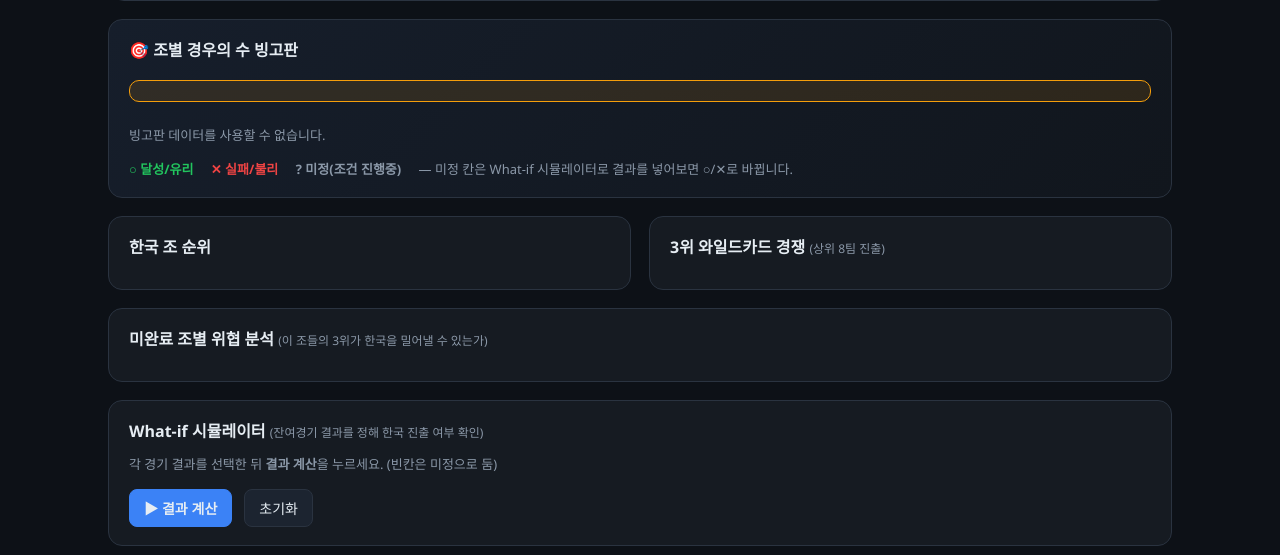
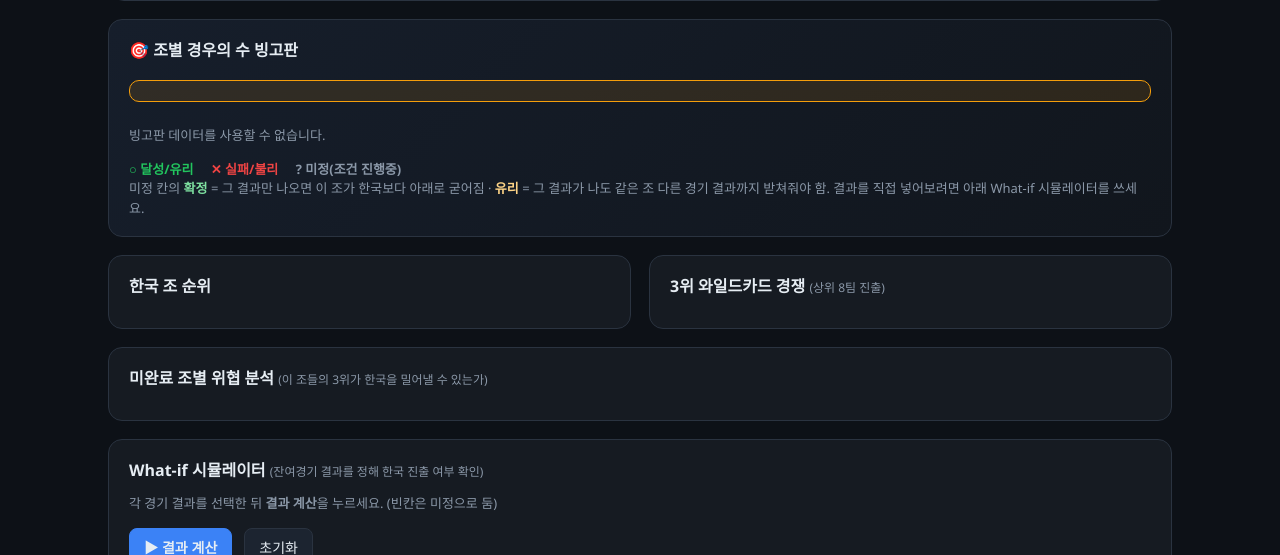
Before and after one commit to NJ-Git-Studio/worldcup-korea-32, a Flask app: page / in a window 1280 px wide. Shown: the part 305-860 px from the top of the page. Run offline with Flask 3, Linux system fonts and the light colour scheme; data that the repository does not hold is empty.

Commit message:
빙고판 확정/유리 구분: 그 결과가 조를 자력으로 굳히면 확정, 다른 경기도 필요하면 유리

```diff
--- a/static/app.js
+++ b/static/app.js
@@ -145,8 +145,10 @@ function renderBingo(b, mc) {
       }
       body += "<ul>" + (c.conditions || []).map((cc) => {
         if (cc.pivotal) {
+          const lvlCls = cc.clinch_group ? "lv-clinch" : "lv-fav";
           return `<li><b>${cc.match}</b><br/>` +
-            `→ <span class="favres">${cc.fav_label}</span> 이면 유리<br/>` +
+            `→ <span class="favres">${cc.fav_label}</span> 이면 ` +
+            `<span class="lvl ${lvlCls}">${cc.level || (cc.clinch_group ? "확정" : "유리")}</span><br/>` +
             `<span class="cprob">확률 : ${Math.round(cc.result_prob * 100)}%</span></li>`;
         }
         return `<li class="dim"><b>${cc.match}</b><br/>→ 결과 영향 적음</li>`;
--- a/static/style.css
+++ b/static/style.css
@@ -126,6 +126,9 @@ tr.qualify td{box-shadow:inset 3px 0 0 var(--green)}
 .bcell .favprob b{color:#ffd587; font-size:15px}
 .bcell .favres{color:#9ff0bf; font-weight:700}
 .bcell .cprob{color:#7ab8ff; font-size:11px}
+.bcell .lvl{font-size:11px; font-weight:800; padding:1px 7px; border-radius:6px}
+.bcell .lvl.lv-clinch{background:rgba(34,197,94,.2); color:#7ee0a0; border:1px solid var(--green)}
+.bcell .lvl.lv-fav{background:rgba(245,158,11,.16); color:#ffd587; border:1px solid var(--amber)}
 .bcell li.dim{color:var(--muted); opacity:.7}
 .bcell li{margin-bottom:6px}
 .bcell .mark{
--- a/templates/index.html
+++ b/templates/index.html
@@ -46,8 +46,10 @@
       <p class="hint" id="bingoLegend">
         <span class="lg o">○ 달성/유리</span>
         <span class="lg x">✕ 실패/불리</span>
-        <span class="lg q">? 미정(조건 진행중)</span>
-        — 미정 칸은 What-if 시뮬레이터로 결과를 넣어보면 ○/✕로 바뀝니다.
+        <span class="lg q">? 미정(조건 진행중)</span><br/>
+        미정 칸의 <b style="color:#7ee0a0">확정</b> = 그 결과만 나오면 이 조가 한국보다 아래로 굳어짐 ·
+        <b style="color:#ffd587">유리</b> = 그 결과가 나도 같은 조 다른 경기 결과까지 받쳐줘야 함.
+        결과를 직접 넣어보려면 아래 What-if 시뮬레이터를 쓰세요.
       </p>
     </section>
 
--- a/worldcup/scenarios.py
+++ b/worldcup/scenarios.py
@@ -536,6 +536,20 @@ def _match_conditions(group_matches: list[dict], rem: list[dict], korea_key: tup
             fav_results = []  # 이 경기는 결과와 무관(영향 적음)
         fav_label = " 또는 ".join(desc[r] for r in fav_results)
 
+        # 확정 판정: 이 유리한 결과가 나면, 나머지 잔여경기의 모든 결과에서
+        # 이 조 3위가 한국보다 아래로 '확정'되는가? (조 단위 자력 보장)
+        def _guarantees(res_label: str) -> bool:
+            for combo in (itertools.product(("home", "draw", "away"), repeat=len(okeys))
+                          if okeys else [()]):
+                assign = dict(zip(okeys, combo))
+                assign[target["id"]] = res_label
+                table = S.compute_group_table(_with_results(group_matches, assign))
+                if _is_above(_third_of(table), korea_key):
+                    return False
+            return True
+
+        clinch_group = bool(fav_results) and all(_guarantees(r) for r in fav_results)
+
         conditions.append(
             {
                 "match": f"{target['home']['name']} vs {target['away']['name']}",
@@ -544,6 +558,8 @@ def _match_conditions(group_matches: list[dict], rem: list[dict], korea_key: tup
                 "pivotal": pivotal,
                 "fav_result": best,
                 "fav_label": fav_label,
+                "clinch_group": clinch_group,   # True=확정, False=유리
+                "level": "확정" if clinch_group else "유리",
                 "result_prob": round(sum(p_by_res[r] for r in fav_results), 4),
                 "fav_prob_if": round(hi, 4),
                 "swing": round(swing, 4),
```
Also changed, not shown: 1 other file.
